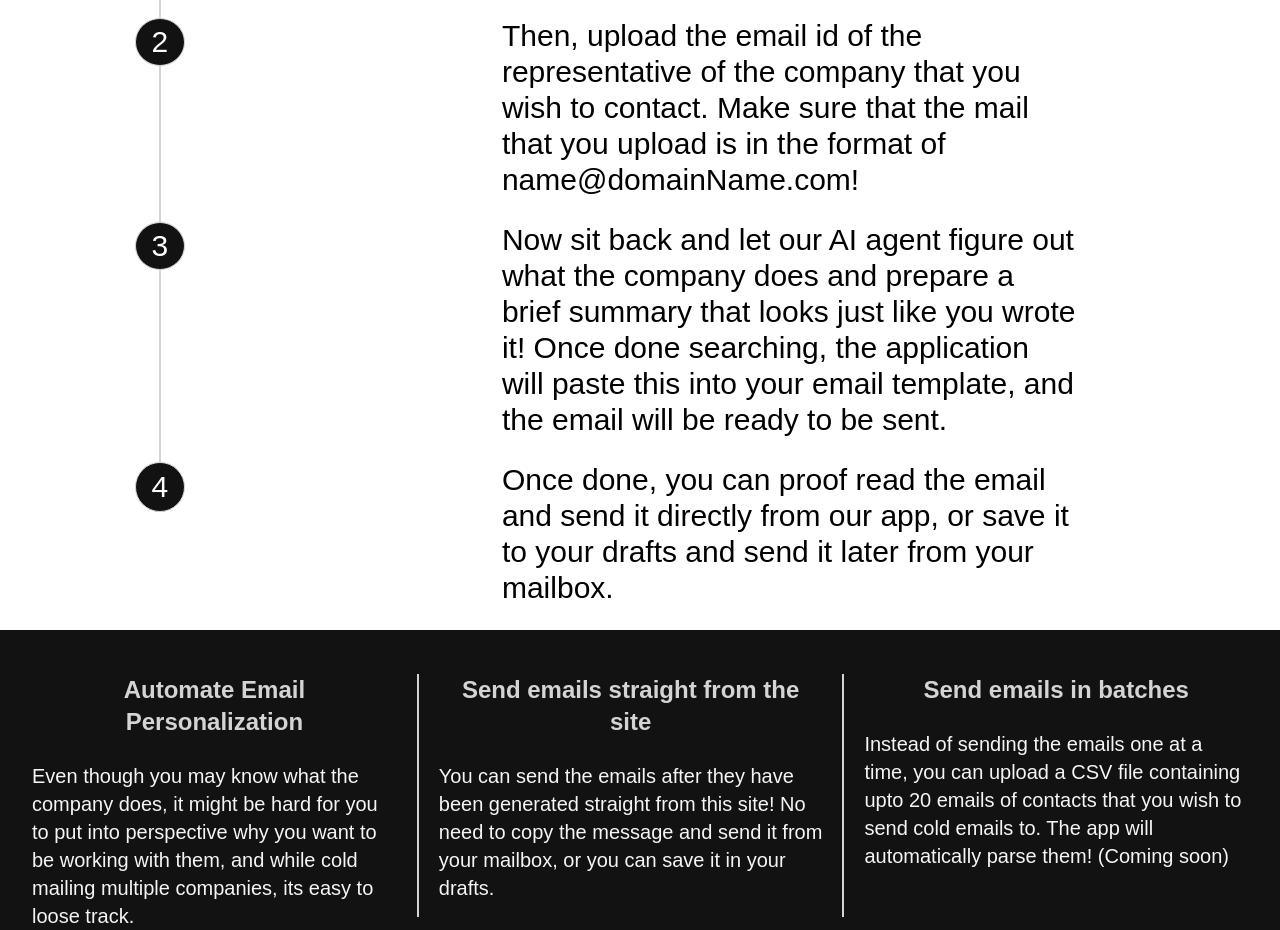
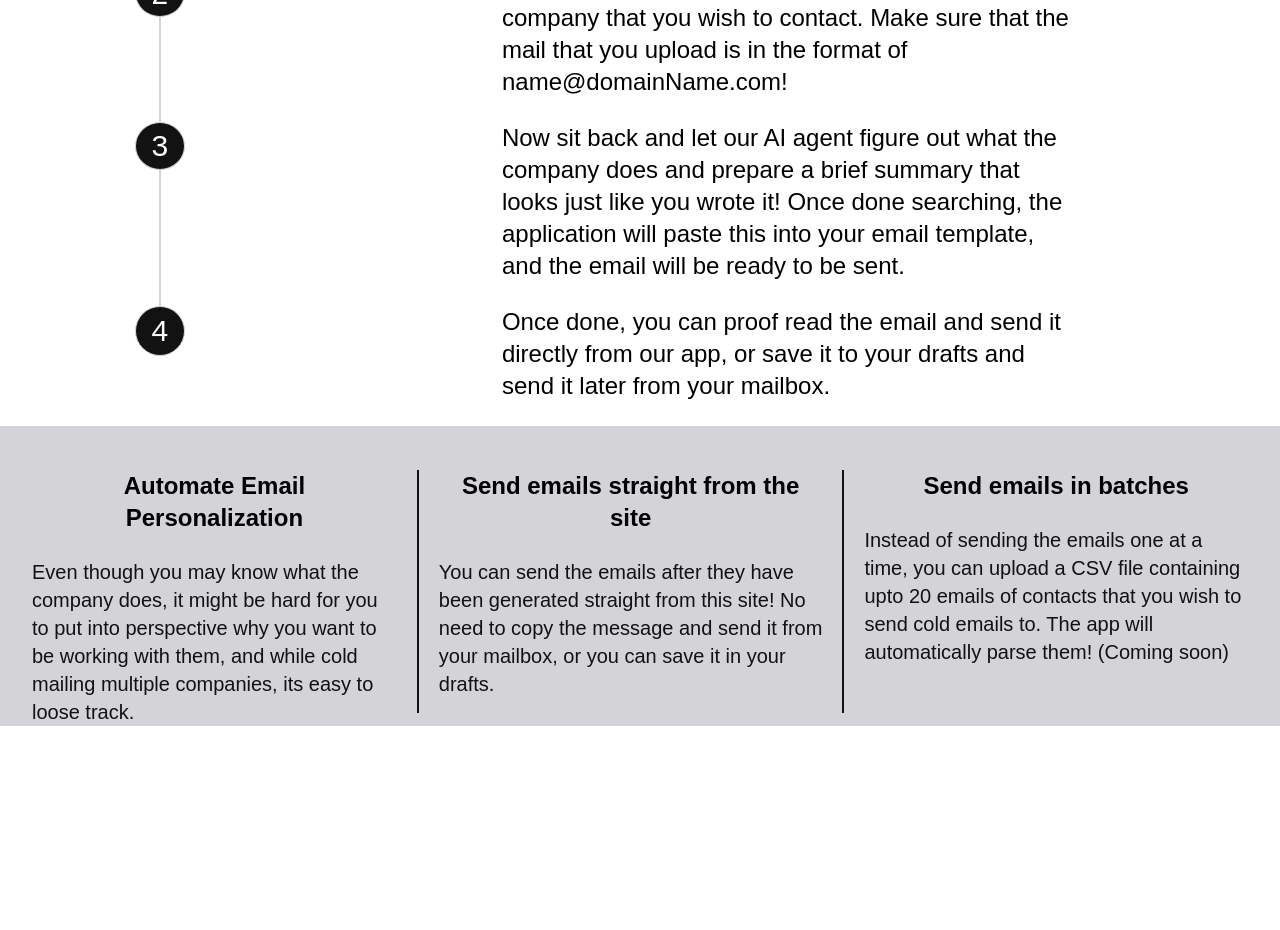
Before and after one commit to PandaBean18/coldDino, a Next.js app: page / in a window 1280 px wide. Shown: the part 1000-1930 px from the top of the page. After the commit the page ends 1726 px from the top, so only its background shows below. Built offline with nearby package versions, Linux system fonts and the light colour scheme.

Commit message:
added jwt verification on homepage

```diff
--- a/app/page.tsx
+++ b/app/page.tsx
@@ -1,8 +1,31 @@
 "use client"
 import Image from "next/image";
 import { useState, useEffect } from "react";
+import { jwtVerify } from "jose";
+import Cookies from "js-cookie";
+import axios from "axios";
+
+declare global {
+  interface Window {
+      handleRedirect:any;
+  }
+}
 
 export default function Home() {
+  interface individualKeyInterface {
+    kid: string,
+    n: string,
+  }
+
+  interface keysInterface {
+    keys: Array<individualKeyInterface>
+  }
+
+  interface googleCertsResp {
+    data: keysInterface,
+    status: number,
+  }
+
   const values = ["coolCoffeeStartup.com", "greatIndianBirds.in", "tastyBakedCookies.com", "crazyCandies.org", "fabulousFintech.com", "amazingAerospace.com", "poshPublishers.com"];
   const emails = ["hr@coolCoffeeStartup.com", "people@greatIndianBirds.in", "natasha@tastyBakedCookies.com", "cook@crazyCandies.org", "cto@fabulousFintech.com", "kevin@amazingAerospace.com", "editor@poshPublishers.com"]
   const subjects = [
@@ -74,6 +97,35 @@ export default function Home() {
     return () => clearInterval(interval);
 }, []);
 
+  let authUri = "/signin"
+
+  function handleRedirect() {
+    window.location.href = authUri;
+  }
+
+  useEffect(() => {
+    window.onload = async function () {
+      const jwt = Cookies.get("coldDinoJwt");
+
+      if (jwt === undefined || jwt === null) {
+        return;
+      }
+
+      const resp: googleCertsResp = await axios.get("https://www.googleapis.com/oauth2/v3/certs");
+      let v = await jwtVerify(jwt, resp.data.keys[0]);
+      const date = new Date();
+      const time = date.getTime() / 1000;
+      if ((v.payload.exp === undefined) || (time > v.payload.exp!)) {
+        return;
+      } else if (v.protectedHeader.kid !== resp.data.keys[0].kid) {
+        return;
+      }
+
+      authUri = "/dashboard";
+    }
+
+  }, [])
+
   return (
     <div className="h-full w-full select-none">
       <div className="flex w-full h-[75px] bg-white justify-between select-none">
@@ -91,9 +143,9 @@ export default function Home() {
           <div className="justify-evenly hidden sm:flex">
             <div className="p-[5px] flex justify-center items-center color-black text-black"><p className="border-b-1 border-white hover:border-black hover:cursor-pointer">Features</p></div>
             <div className="p-[5px] flex justify-center items-center color-black text-black"><p className="border-b-1 border-white hover:border-black hover:cursor-pointer">Pricing</p></div>
-            <div className="p-[5px] pr-0 flex justify-center items-center color-black text-black"><p className="border-b-1 border-white hover:border-black hover:cursor-pointer">Login</p></div>
+            <div className="p-[5px] pr-0 flex justify-center items-center color-black text-black"><p className="border-b-1 border-white hover:border-black hover:cursor-pointer" onClick={handleRedirect}>Login</p></div>
           </div>
-          <div className="ml-[10px] h-[70%] pl-[15px] pr-[15px] flex justify-center items-center text-white bg-black font-medium rounded-md hover:cursor-pointer mr-[20px]">
+          <div className="ml-[10px] h-[70%] pl-[15px] pr-[15px] flex justify-center items-center text-white bg-black font-medium rounded-md hover:cursor-pointer mr-[20px]" onClick={handleRedirect}>
             <p>Get Started</p>
           </div>
         </div>
@@ -179,7 +231,7 @@ export default function Home() {
           </div>
           <div className="w-[calc(100%-50px)] flex justify-center items-center">
             <div className="w-full mbp:w-[60%]">
-              <p className="text-black text-xl mbp:text-3xl">Firstly start by creating an email template. This template is what will be sent to your cold contact and the AI generated content will be embeded into this.</p>
+              <p className="text-black text-xl mbp:text-2xl">Firstly start by creating an email template. This template is what will be sent to your cold contact and the AI generated content will be embeded into this.</p>
               <br />
             </div>
           </div>
@@ -191,7 +243,7 @@ export default function Home() {
           </div>
           <div className="w-[calc(100%-50px)] flex justify-center items-center">
             <div className="w-full mbp:w-[60%]">
-              <p className="text-black text-xl mbp:text-3xl">Then, upload the email id of the representative of the company that you wish to contact. Make sure that the mail that you upload is in the format of name@domainName.com!</p>
+              <p className="text-black text-xl mbp:text-2xl">Then, upload the email id of the representative of the company that you wish to contact. Make sure that the mail that you upload is in the format of name@domainName.com!</p>
               <br />
             </div>
           </div>
@@ -203,7 +255,7 @@ export default function Home() {
           </div>
           <div className="w-[calc(100%-50px)] flex justify-center items-center">
             <div className="w-full mbp:w-[60%]">
-              <p className="text-black text-xl mbp:text-3xl">Now sit back and let our AI agent figure out what the company does and prepare a brief summary that looks just like you wrote it! Once done searching, the application will paste this into your email template, and the email will be ready to be sent.</p>
+              <p className="text-black text-xl mbp:text-2xl">Now sit back and let our AI agent figure out what the company does and prepare a brief summary that looks just like you wrote it! Once done searching, the application will paste this into your email template, and the email will be ready to be sent.</p>
               <br />
             </div>
           </div>
@@ -214,30 +266,30 @@ export default function Home() {
           </div>
           <div className="w-[calc(100%-50px)] flex justify-center items-center">
             <div className="w-full mbp:w-[60%]">
-              <p className="text-black text-xl mbp:text-3xl">Once done, you can proof read the email and send it directly from our app, or save it to your drafts and send it later from your mailbox.</p>
+              <p className="text-black text-xl mbp:text-2xl">Once done, you can proof read the email and send it directly from our app, or save it to your drafts and send it later from your mailbox.</p>
               <br />
             </div>
           </div>
         </div>
       </div>
-      <div className="w-full lg:h-[300px] bg-[#121212] pt-[30px] flex justify-around items-center">
+      <div className="w-full lg:h-[300px] bg-zinc-300 pt-[30px] flex justify-around items-center">
         <div className="h-full w-[95%] flex items-center justify-between flex-col lg:flex-row">
           <div className="w-full lg:w-[30%] lg:h-[90%] flex flex-col items-center">
-            <p className="text-neutral-300 text-2xl text-center font-bold">Automate Email Personalization</p>
+            <p className="text-black text-2xl text-center font-bold">Automate Email Personalization</p>
             <br />
-            <p className="text-neutral-100 text-xl text-left">Even though you may know what the company does, it might be hard for you to put into perspective why you want to be working with them, and while cold mailing multiple companies, its easy to loose track.</p>
+            <p className="text-[#121212] text-xl text-left">Even though you may know what the company does, it might be hard for you to put into perspective why you want to be working with them, and while cold mailing multiple companies, its easy to loose track.</p>
           </div>
-          <div className="w-[90%] h-[1px] lg:w-[1px] lg:h-[90%] border-zinc-300 border-t-1 border-b-1 mt-[20px] mb-[20px] lg:border-r-1 lg:border-l-1 lg:border-t-0 lg:border-b-0 lg:mr-[20px] lg:ml-[20px]"></div>
+          <div className="w-[90%] h-[1px] lg:w-[1px] lg:h-[90%] border-[#121212] border-t-1 border-b-1 mt-[20px] mb-[20px] lg:border-r-1 lg:border-l-1 lg:border-t-0 lg:border-b-0 lg:mr-[20px] lg:ml-[20px]"></div>
           <div className="w-full lg:w-[30%] lg:h-[90%] flex flex-col grow-1  items-center">
-            <p className="text-neutral-300 text-2xl text-center font-bold">Send emails straight from the site</p>
+            <p className="text-black text-2xl text-center font-bold">Send emails straight from the site</p>
             <br />
-            <p className="text-neutral-100 text-xl text-left">You can send the emails after they have been generated straight from this site! No need to copy the message and send it from your mailbox, or you can save it in your drafts.</p>
+            <p className="text-[#121212] text-xl text-left">You can send the emails after they have been generated straight from this site! No need to copy the message and send it from your mailbox, or you can save it in your drafts.</p>
           </div>
-          <div className="w-[90%] h-[1px] lg:w-[1px] lg:h-[90%] border-zinc-300 border-t-1 border-b-1 mt-[20px] mb-[20px] lg:border-r-1 lg:border-l-1 lg:border-t-0 lg:border-b-0 lg:mr-[20px] lg:ml-[20px]"></div>
+          <div className="w-[90%] h-[1px] lg:w-[1px] lg:h-[90%] border-[#121212] border-t-1 border-b-1 mt-[20px] mb-[20px] lg:border-r-1 lg:border-l-1 lg:border-t-0 lg:border-b-0 lg:mr-[20px] lg:ml-[20px]"></div>
           <div className="w-full lg:w-[30%] lg:h-[90%] grow-1 flex flex-col items-center">
-            <p className="text-neutral-300 text-2xl text-center font-bold">Send emails in batches</p>
+            <p className="text-black text-2xl text-center font-bold">Send emails in batches</p>
             <br />
-            <p className="text-neutral-100 text-xl text-left">Instead of sending the emails one at a time, you can upload a CSV file containing upto 20 emails of contacts that you wish to send cold emails to. The app will automatically parse them! (Coming soon)</p>
+            <p className="text-[#121212] text-xl text-left">Instead of sending the emails one at a time, you can upload a CSV file containing upto 20 emails of contacts that you wish to send cold emails to. The app will automatically parse them! (Coming soon)</p>
           </div>
         </div>
       </div>
--- a/app/verify/page.tsx
+++ /dev/null
@@ -1,10 +0,0 @@
-"use server"
-
-import { NextApiRequest, NextApiResponse } from "next";
-import { headers } from "next/headers";
-
-export default async function handler(req: NextApiRequest, res: NextApiResponse) {
-    const h = await headers();
-    console.log(h.get("kid"));
-    console.log(req.headers)
-}
```
